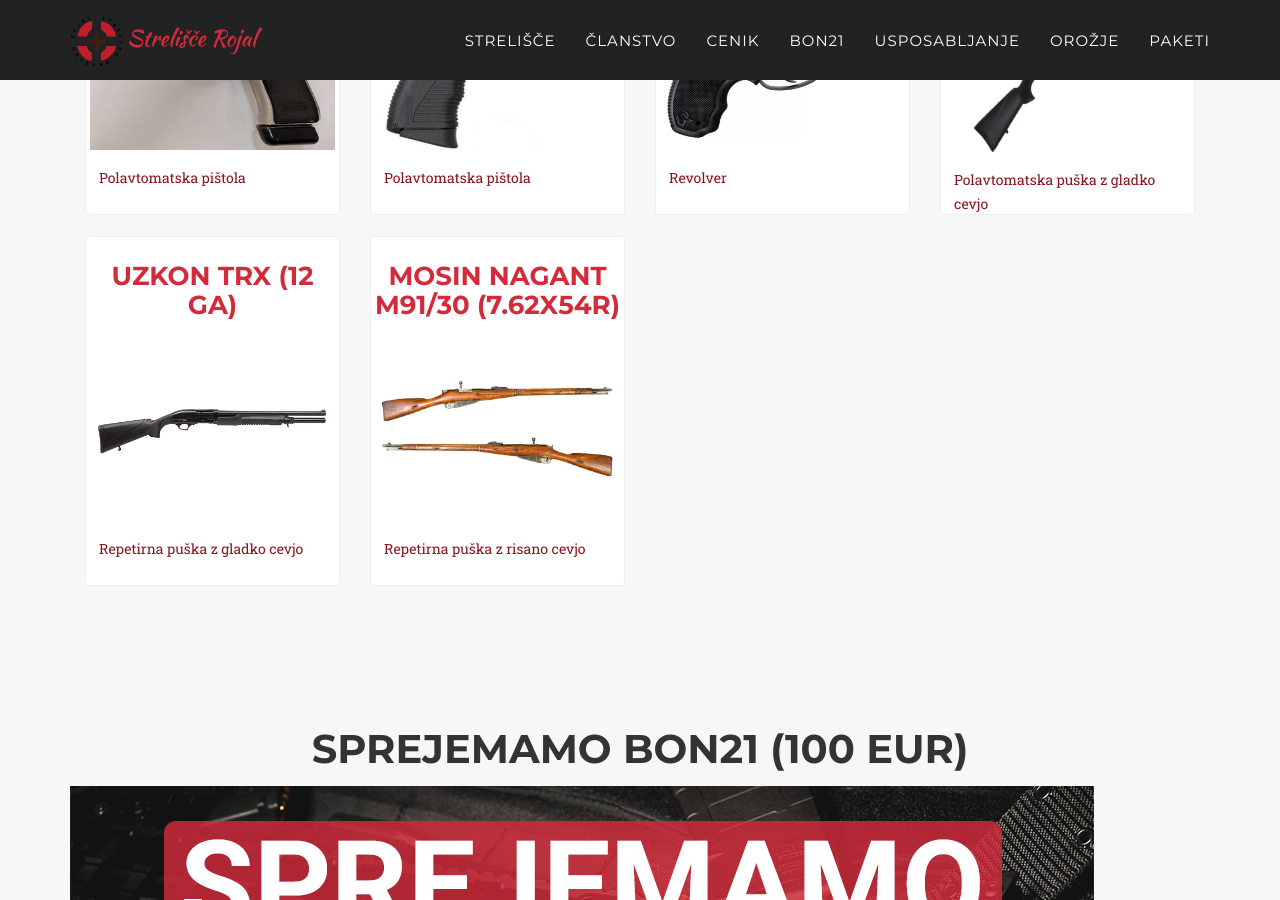
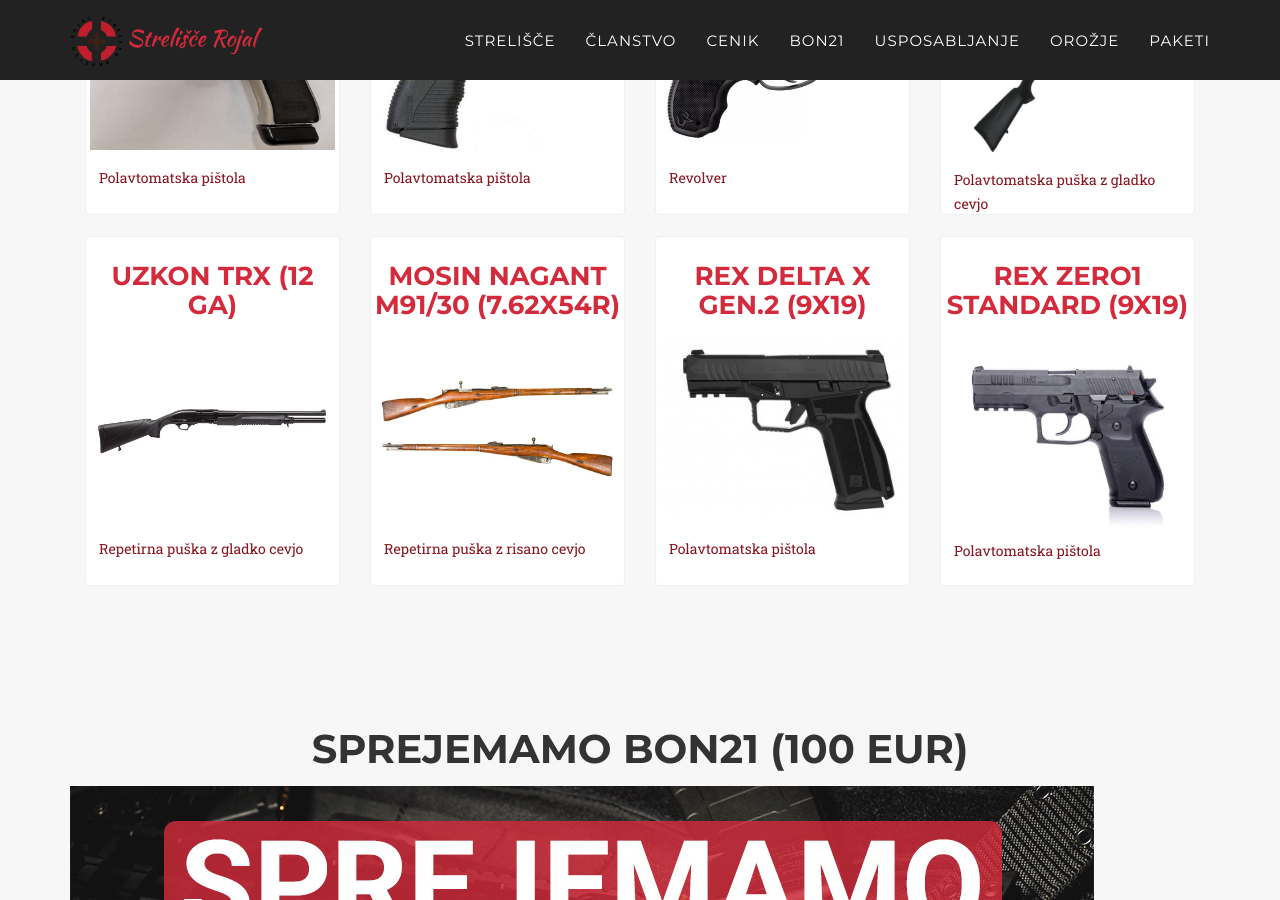
Before and after one commit to qstraza/strelisce, a Jekyll site: the page built from index.html, in a window 1280 px wide and 900 px high, scrolled down 5025 px. Built offline with Jekyll 4.4.1, drawn with Linux system fonts in a browser that asks for light colours; some web fonts are replaced.

Commit message:
Added arex pistols

```diff
--- a/_config.yml
+++ b/_config.yml
@@ -159,6 +159,18 @@
     cal: "7.62x54R"
     desc: ""
     img: "mosin.jpg"
+  delta:
+    title: "Rex Delta X Gen.2"
+    tip: "Polavtomatska pištola"
+    cal: "9x19"
+    desc: ""
+    img: "deltax.jpeg"
+  zero1:
+    title: "Rex Zero1 Standard"
+    tip: "Polavtomatska pištola"
+    cal: "9x19"
+    desc: ""
+    img: "zero1.jpeg"
 
 paketi:
   - title: "Paket Pištola Začetnik"
@@ -172,6 +184,12 @@
     guns:
       nz85b: "15 nabojev"
       taurus809c: "15 nabojev"
+
+  - title: "Paket Arex Defense 2"
+    price: 50,00 EUR / oseba
+    guns:
+      delta: "15 nabojev"
+      zero1: "15 nabojev"
 
   - title: "Paket Pištola L"
     price: 60,00 EUR / oseba
```
Also changed, not shown: img/orozje/deltax.jpeg (added), img/orozje/zero1.jpeg (added).
